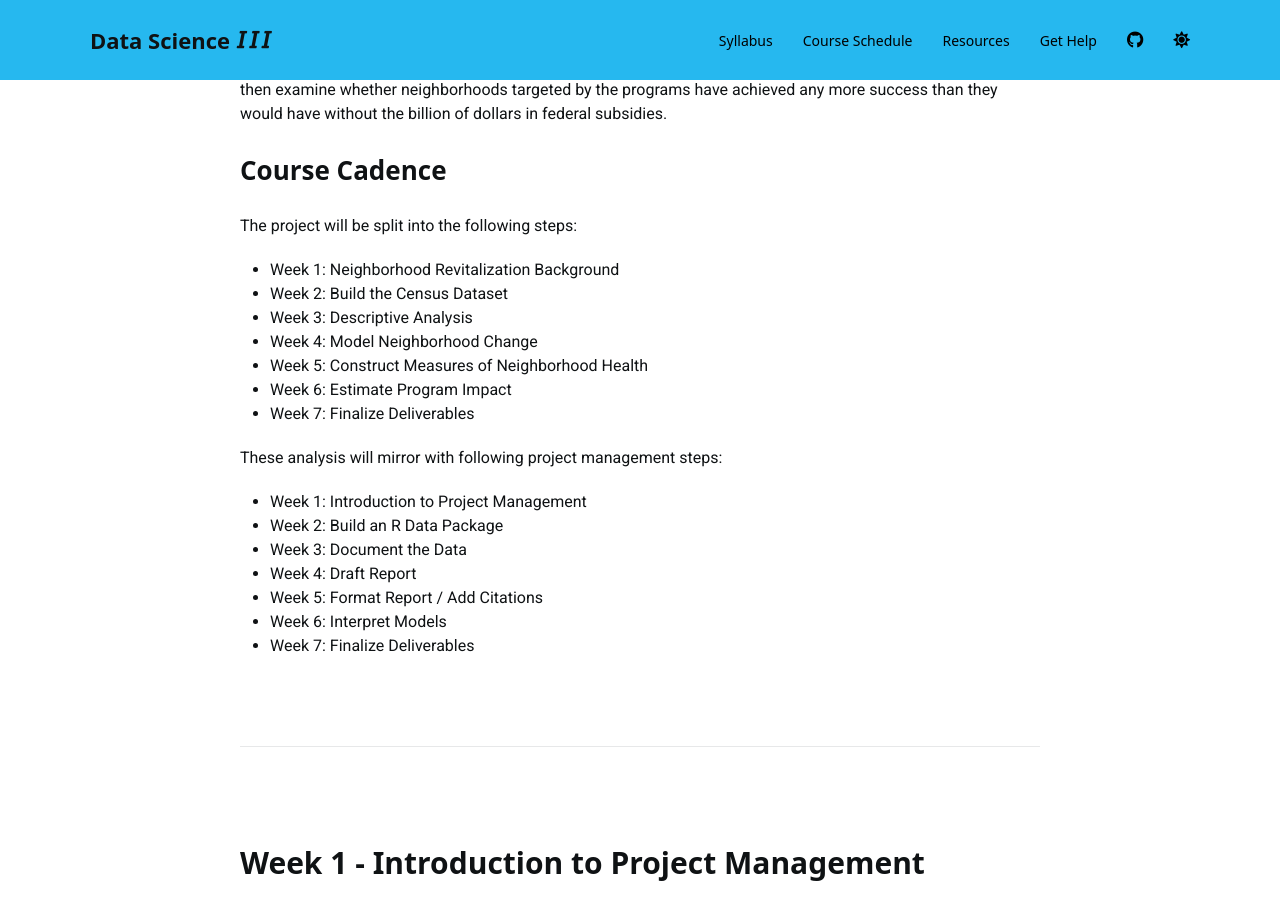
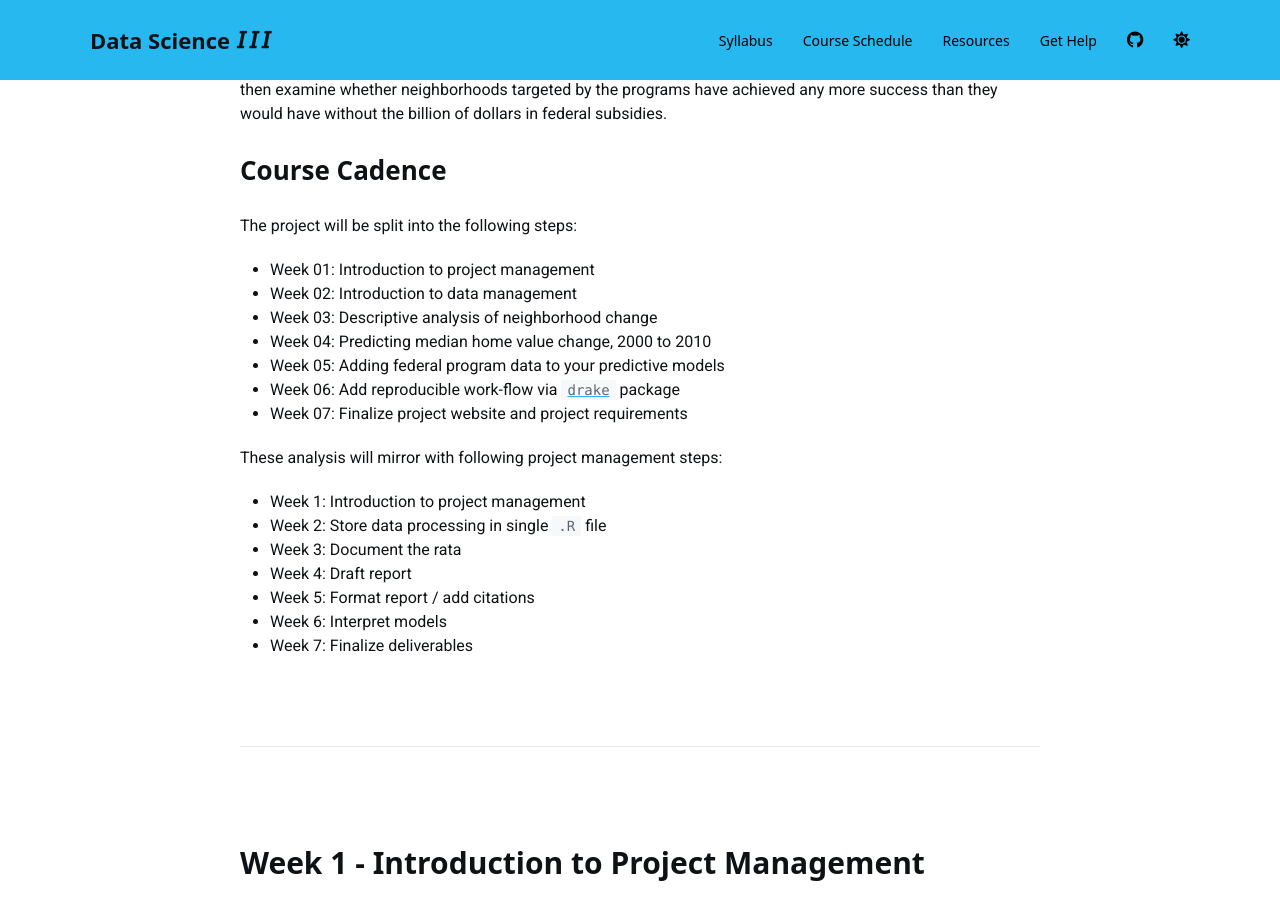
Before and after one commit to DS4PS/cpp-528-spr-2021, a Jekyll site: the page built from schedule.md, in a window 1280 px wide and 900 px high, scrolled down 3022 px. Built offline with Jekyll 4.4.1, drawn with Linux system fonts in a browser that asks for light colours; nearby versions of some CDN libraries; a script bundle is joined from its source files by our own code; library files that are not in the unit come from our copies; a style sheet for code colours, icons or effects is not loaded.

Commit message:
Change language to prepare fo spring 2021

```diff
--- a/schedule.md
+++ b/schedule.md
@@ -114,23 +114,23 @@ We will use 2000 to 2010 as the study period and look at broad trends in neighbo
 
 The project will be split into the following steps:
 
-*	Week 1: Neighborhood Revitalization Background
-*	Week 2: Build the Census Dataset
-*	Week 3: Descriptive Analysis
-*	Week 4: Model Neighborhood Change
-*	Week 5: Construct Measures of Neighborhood Health
-*	Week 6: Estimate Program Impact
-*	Week 7: Finalize Deliverables
+* Week 01: Introduction to project management
+* Week 02: Introduction to data management
+* Week 03: Descriptive analysis of neighborhood change
+* Week 04: Predicting median home value change, 2000 to 2010
+* Week 05: Adding federal program data to your predictive models
+* Week 06: Add reproducible work-flow via [`drake`](https://books.ropensci.org/drake/) package
+* Week 07: Finalize project website and project requirements
 
 These analysis will mirror with following project management steps:
 
-*	Week 1: Introduction to Project Management
-*	Week 2: Build an R Data Package
-*	Week 3: Document the Data
-*	Week 4: Draft Report
-*	Week 5: Format Report / Add Citations
-*	Week 6: Interpret Models
-*	Week 7: Finalize Deliverables
+*	Week 1: Introduction to project management
+*	Week 2: Store data processing in single `.R` file
+*	Week 3: Document the rata
+*	Week 4: Draft report
+*	Week 5: Format report / add citations
+*	Week 6: Interpret models
+*	Week 7: Finalize deliverables
 
 
 <br>
@@ -261,7 +261,7 @@ And to close it add an X to the box:
 
 You will find the final project rubric here:
 
-[[RUBRIC](project/project-rubric.pdf)]
+[RUBRIC](project/project-rubric.html)
 
 For your lab assignment this week split the rubric into tasks on your Kanban board on GitHub and make a preliminary plan for team members to take the lead on specific tasks.
 
```
Also changed, not shown: index.md (+10 -17 lines).
